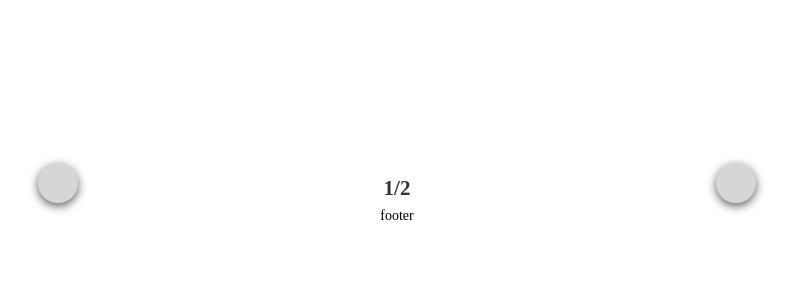
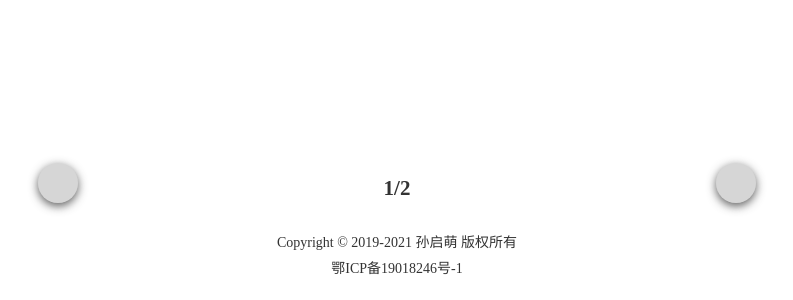
Before and after one commit to sqm147896325/blog-home, a Vue app: page / in a window 1280 px wide. Shown: the part 1742-2042 px from the top of the page, without its empty margins (243-1036 px from the left). Before the commit the page ends 1966 px from the top, so only its background shows below. Built offline with nearby package versions, Linux system fonts and the light colour scheme.

Commit message:
增加底部栏组件

```diff
--- a/src/components/Footer.vue
+++ b/src/components/Footer.vue
@@ -1,21 +1,34 @@
 <template>
-    <div class="footer-main">footer</div>
+    <div class="footer-main">
+      <div class="main-copyright row">Copyright © 2019-{{(new Date).getFullYear()}} 孙启萌 版权所有</div>
+      <div class="main-record row" @click="go">鄂ICP备19018246号-1</div>
+    </div>
 </template>
 
 <script lang="ts">
 import { defineComponent } from 'vue'
 
 export default defineComponent({
-  setup() {
-
-  },
+  name: 'Footer',
+  mounted() {},
+  methods: {
+    go() {
+      window.open('https://beian.miit.gov.cn');
+    }
+  }
 })
 </script>
 
 <style lang="less" scoped>
 .footer-main{
-    display: flex;
-    justify-content: center;
-    align-items: center;
+  padding: 20px;
+  display: flex;
+  flex-direction: column;
+  justify-content: center;
+  align-items: center;
+}
+.row{
+  color: #333;
+  margin: 3px 0;
 }
 </style>
```
